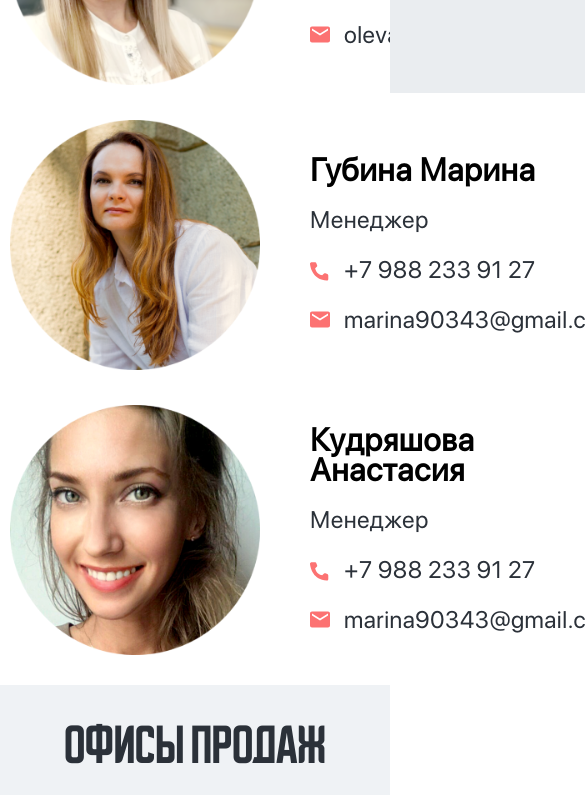
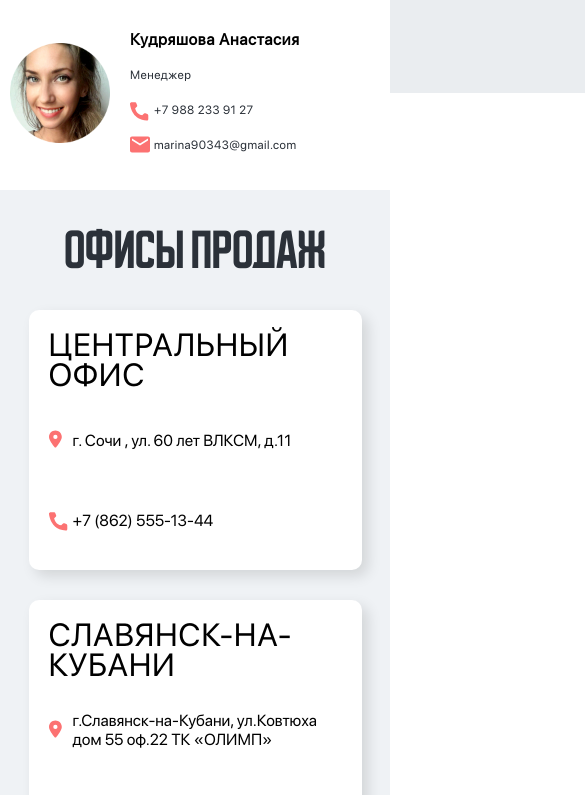
Before and after one commit to VladDev322/msk-snab, a plain HTML site: page our_team.html in a window 390 px wide. Shown: the part 751-1546 px from the top of the page, 585 px wide, since content can reach past the window. Drawn offline with Linux system fonts and the light colour scheme.

Commit message:
feat: add adaptive to our_team page

```diff
--- a/style/our-team/_offices.scss
+++ b/style/our-team/_offices.scss
@@ -4,6 +4,7 @@
   &__container {
     display: flex;
     justify-content: space-between;
+    flex-wrap: wrap;
   }
 
   &__card {
@@ -12,7 +13,7 @@
     display: grid;
     grid-template-rows: repeat(3, 1fr);
     row-gap: 20px;
-    max-width: 550px;
+    width: 550px;
     border-radius: 10px;
     background: #FFF;
     box-shadow: 6px 6px 14px 0px rgba(0, 0, 0, 0.12);
@@ -36,3 +37,21 @@
     letter-spacing: 0.64px;
   }
 }
+
+@media (max-width: 1100px) {
+  .offices__container {
+    justify-content: center;
+  }
+}
+
+@media (max-width: 676px) {
+
+  .offices__card {
+    width: 90%;
+    padding: 20px;
+  }
+
+  .offices__data {
+    margin-left: 0;
+  }
+}
--- a/style/our-team/_our-team.scss
+++ b/style/our-team/_our-team.scss
@@ -53,3 +53,49 @@
     letter-spacing: 0.64px;
   }
 }
+
+@media (max-width: 1100px) {
+  .our-team__img {
+    width: 150px;
+    height: 150px;
+  }
+}
+
+@media (max-width: 676px) {
+
+  .our-team__info {
+    margin-left: 20px;
+  }
+
+  .our-team__img {
+    width: 100px;
+    height: 100px;
+  }
+
+  .our-team__position,
+  .our-team__data-block {
+    margin-top: 5px;
+  }
+
+  .our-team__name {
+    font-size: 22px;
+  }
+
+  .our-team__position,
+  .our-team__data {
+    font-size: 18px;
+    margin-left: 0;
+  }
+}
+
+@media (max-width: 400px) {
+
+  .our-team__name {
+    font-size: 16px;
+  }
+
+  .our-team__position,
+  .our-team__data {
+    font-size: 12px;
+  }
+}
```
Also changed, not shown: css/style.css, 1 other file.
